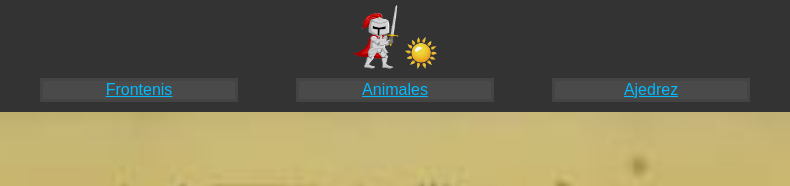
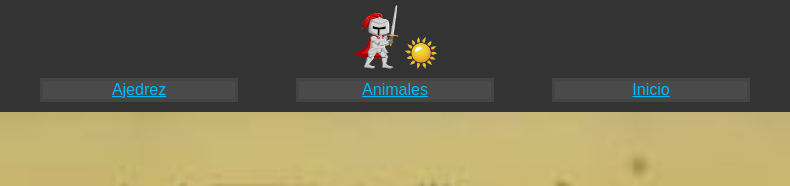
Before and after one commit to MarlonGarciaSosa/Frontenis, a plain HTML site: page index.html in a window 1280 px wide. Shown: the top 186 px of the page, 245-1035 px from the left. Drawn offline with Linux system fonts and the light colour scheme.

Commit message:
Update index.html

```diff
--- a/index.html
+++ b/index.html
@@ -19,9 +19,9 @@
 
         <nav class="header__nav">
             <a class="header__nav__link" href="https://marlongarciasosa.github.io/Bettas/">Bettas</a>
-            <a class="header__nav__link" href="https://marlongarciasosa.github.io/Frontenis/">Frontenis</a>
+            <a class="header__nav__link" href="https://marlongarciasosa.github.io/Ajedrez/">Ajedrez</a>
             <a class="header__nav__link" href="https://marlongarciasosa.github.io/Animales/">Animales</a>
-            <a class="header__nav__link" href="https://marlongarciasosa.github.io/Ajedrez/">Ajedrez</a>
+            <a class="header__nav__link" href="https://marlongarciasosa.github.io/Inicio/">Inicio</a>
             <a class="header__nav__link" href="https://marlongarciasosa.github.io/Armas/">Armas</a>
         </nav>
 
```
